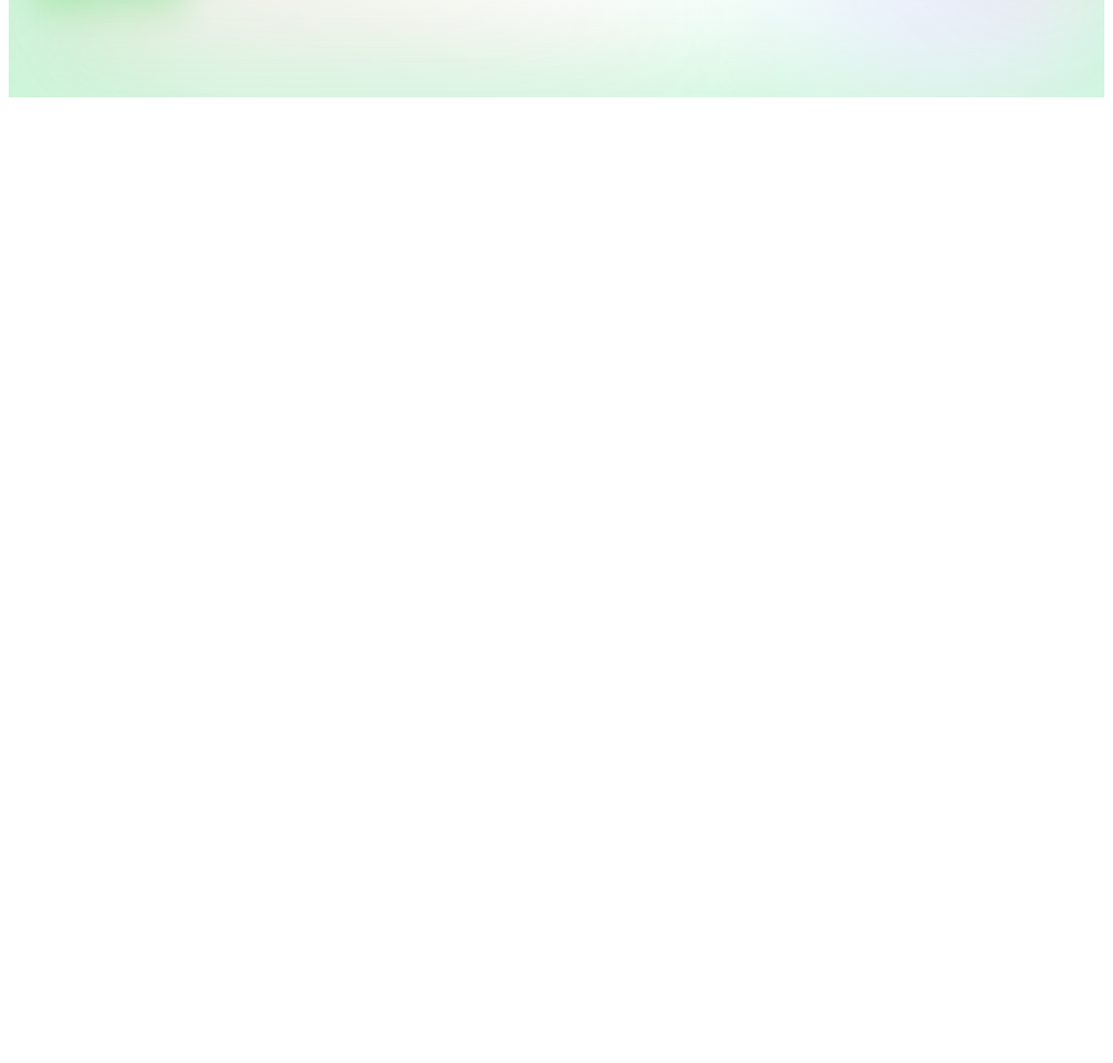
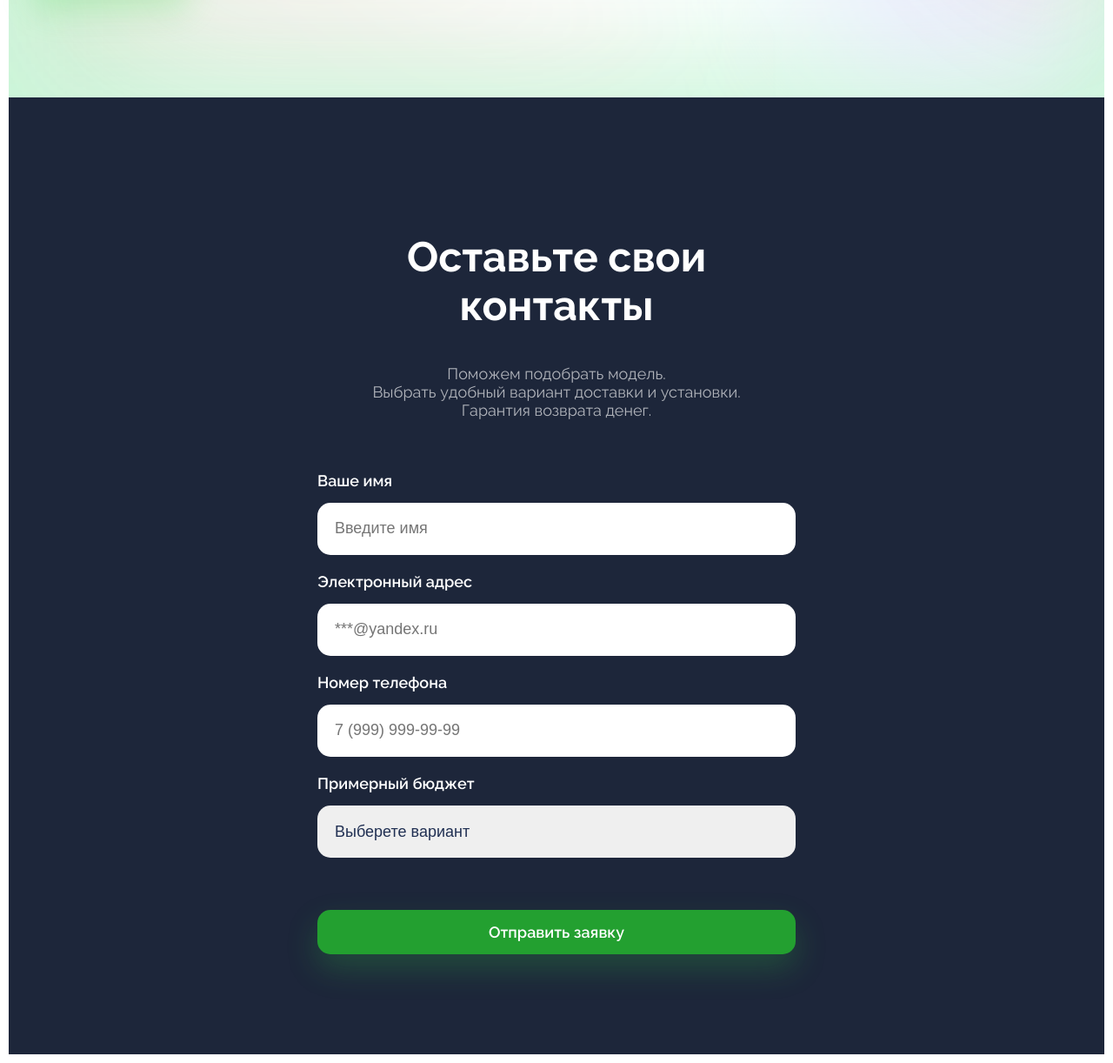
Before and after one commit to makcwell/green-corp-landing, a plain HTML site: page index.html in a window 1280 px wide. Shown: the part 714-1936 px from the top of the page at 87% size. Before the commit the page ends 836 px from the top, so only its background shows below. Drawn offline with Linux system fonts and the light colour scheme.

Commit message:
2 commit

```diff
--- a/index.html
+++ b/index.html
@@ -1,11 +1,14 @@
 <!DOCTYPE html>
 <html lang="ru">
+
 <head>
   <title>Солнечные батареи GreenCorp</title>
   <link rel="stylesheet" href="main.css">
-  <link href="https://fonts.googleapis.com/css2?family=Raleway:wght@100;300;400;500;600;700;800&display=swap" rel="stylesheet">
+  <link href="https://fonts.googleapis.com/css2?family=Raleway:wght@100;300;400;500;600;700;800&display=swap"
+    rel="stylesheet">
 
 </head>
+
 <body>
   <header>
     <img class="header__logo" src="img/logo.svg">
@@ -26,5 +29,40 @@
     </div>
 
   </section>
+  <section class="form">
+    <div class="form__container">
+      <h1>Оставьте свои контакты</h1>
+      <p class="pform">Поможем подобрать модель. <br>
+        Выбрать удобный вариант доставки и установки. <br>
+        Гарантия возврата денег.
+      </p>
+      <form>
+        <div class="form__group">
+          <label for="name">Ваше имя</label>
+          <input type="text" placeholder="Введите имя" id="name">
+        </div>
+        <div class="form__group">
+          <label for="email">Электронный адрес</label>
+          <input type="email" placeholder="***@yandex.ru" id="email">
+        </div>
+        <div class="form__group">
+          <label for="phone">Номер телефона</label>
+          <input type="tel" placeholder="7 (999) 999-99-99" id="phone">
+        </div>
+        <div class="form__group">
+          <label for="budget">Примерный бюджет</label>
+          <select id="budget">
+            <option value disabled selected>Выберете вариант</option>
+            <option value="10–30">10 000₽ – 30 000₽</option>
+            <option value="30–60">30 000₽ – 60 000₽</option>
+            <option value="60–100">60 000₽ – 100 000₽</option>
+            <option value="100+">100 000₽</option>
+          </select>
+        </div>
+        <button type="submit" class="form__submit">Отправить заявку</button>
+      </form>
+    </div>
+  </section>
 </body>
+
 </html>
--- a/main.css
+++ b/main.css
@@ -12,7 +12,7 @@ body {
     padding: 10px;
 }
 
-.header__logo{
+.header__logo {
     height: 30px;
 }
 
@@ -21,12 +21,13 @@ a {
     color: #213053;
 }
 
-header a{
+header a {
     font-style: 15px;
     font-weight: 600;
     margin-right: 25px;
 }
-button{
+
+button {
     font-family: 'Raleway', sans—serif;
     font-size: 15px;
     color: #fff;
@@ -37,14 +38,16 @@ button{
     box-shadow: 0 16px 36px rgb(52 213 68 / 22%);
     padding: 15px;
 }
+
 .about__image {
     width: 500px;
-  }
+}
 
 .about__sun-image {
     width: 100px;
     height: 100px;
-  }
+}
+
 .about {
     display: flex;
     justify-content: space-around;
@@ -55,21 +58,105 @@ button{
     background-position: center;
     background-size: cover;
 }
+
 .about h1 {
     font-size: 70px;
     line-height: 76px;
 }
+
 .about p {
     font-style: 18px;
     line-height: 30px;
     opacity: 0.8;
 }
-.about button{
+
+.about button {
     font-style: 18px;
     border-radius: 20px;
     padding: 20px 25px;
     margin-top: 20px;
 }
-.about__info{
+
+.about__info {
     max-width: 550px;
 }
+
+.form__container {
+    width: 550px;
+}
+
+.form {
+    background-color: #1D263A;
+    color: #fff;
+    padding-top: 115px;
+    padding-bottom: 115px;
+    text-align: center;
+    display: flex;
+    justify-content: center;
+}
+
+.form h1 {
+    font-size: 48px;
+}
+
+.form p {
+    font-size: 18px;
+    opacity: 0.65;
+}
+
+.form__group {
+    display: flex;
+    flex-direction: column;
+    text-align: left;
+}
+
+.form form {
+    display: grid;
+    grid-gap: 20px;
+    margin-top: 60px;
+}
+
+.form label {
+    font-size: 18px;
+    font-weight: 600;
+    margin-bottom: 15px;
+}
+
+.form input {
+    font-size: 18px;
+    color: #213053;
+    height: 60px;
+    padding: 0px 20px;
+    border-radius: 15px;
+    border: none;
+}
+
+.form select {
+    font-size: 18px;
+    color: #213053;
+    height: 60px;
+    padding: 0px 20px;
+    border-radius: 15px;
+    border: none;
+
+}
+
+.form__submit {
+    font-size: 18px;
+    font-weight: 600;
+    margin-top: 40px;
+}
+
+select {
+    appearance: none;
+}
+
+input {
+    outline: none;
+}
+
+button:hover {
+    background-color: #f6980c;
+    box-shadow: 0 16px 36px rgba(246 152 12 / 20%);
+    transition: 0.3s ease-in;
+}
```
